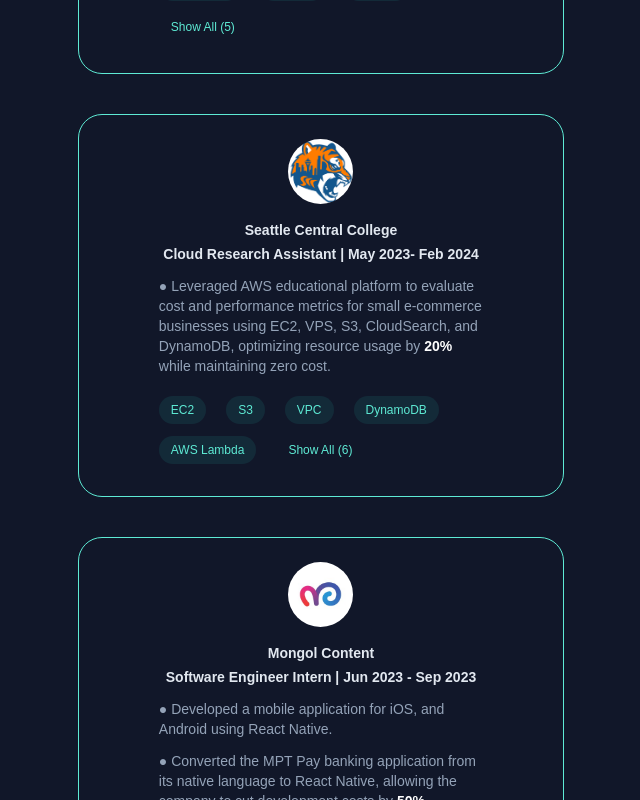
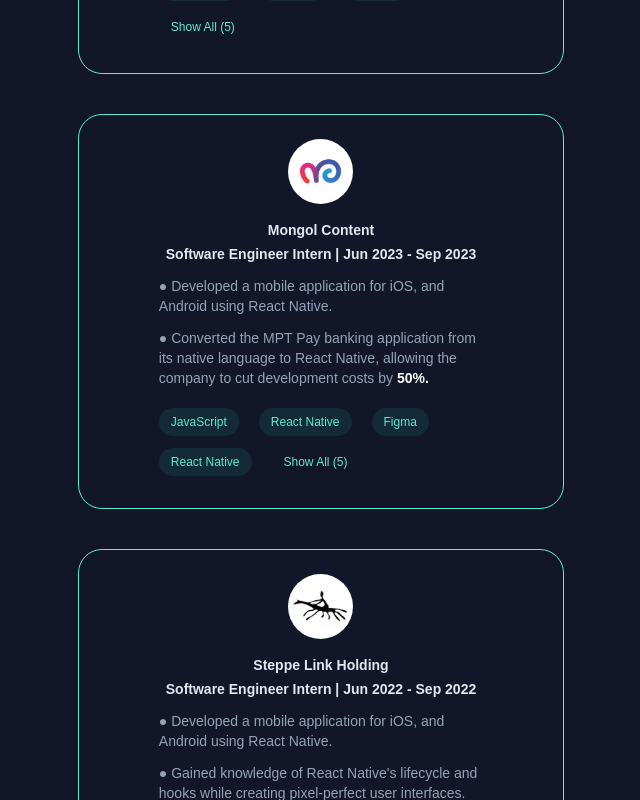
Before and after one commit to orchlonn/orchlon-portfolio, a Next.js app: page /experience in a window 1280 px wide. Shown: the part 1260-2060 px from the top of the page, without its empty margins (319-959 px from the left). Built offline with nearby package versions, Linux system fonts and the light colour scheme.

Commit message:
experience updated

```diff
--- a/src/app/experience/page.tsx
+++ b/src/app/experience/page.tsx
@@ -1,7 +1,6 @@
 import Pypup from "../../../public/pypup_logo.webp";
 import MocoLogo from "../../../public/moco_logo.jpeg";
 import SteppelinkLogo from "../../../public/steppelink_logo.webp";
-import SCCLogo from "../../../public/SCC_logo.png";
 import CWULogo from "../../../public/CWU_logo.png";
 import SectionHeader from "@/Components/SectionHeader";
 import ExperienceItem from "./Components/ExperienceItem";
@@ -88,35 +87,6 @@
           className="animate-slide-in-delay w-full sm:w-4/5 lg:w-2/5"
         />
         <ExperienceItem
-          image={SCCLogo}
-          position="Cloud Research Assistant | May 2023- Feb 2024"
-          company="Seattle Central College"
-          description={[
-            <>
-              ● Leveraged AWS educational platform to evaluate cost and
-              performance metrics for small e-commerce businesses using EC2,
-              VPS, S3, CloudSearch, and DynamoDB, optimizing resource usage by
-              <span className="font-bold text-white"> 20% </span>
-              while maintaining zero cost.
-            </>,
-          ]}
-          skills={[
-            "EC2",
-            "S3",
-            "VPC",
-            "DynamoDB",
-            "AWS Lambda",
-            "CloudSearch",
-            "TypeScript",
-            "React",
-            "HTML",
-            "CSS",
-            "Node.js",
-          ]}
-          initialSkillCount={5}
-          className="animate-fade-in-delay w-full sm:w-4/5 lg:w-2/5"
-        />
-        <ExperienceItem
           image={MocoLogo}
           position="Software Engineer Intern | Jun 2023 - Sep 2023"
           company="Mongol Content"
```
Also changed, not shown: public/SCC_logo.png (deleted).
